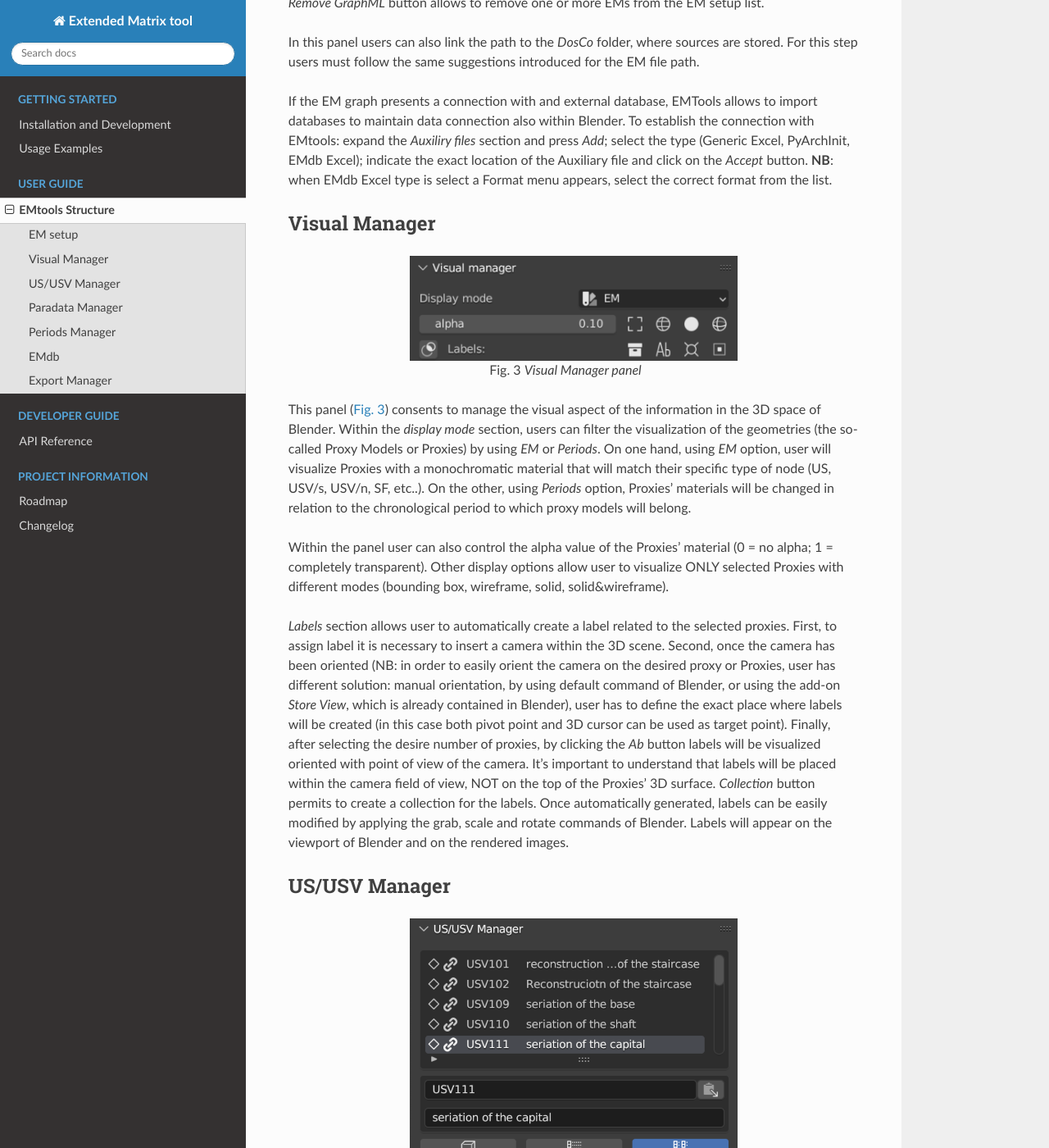
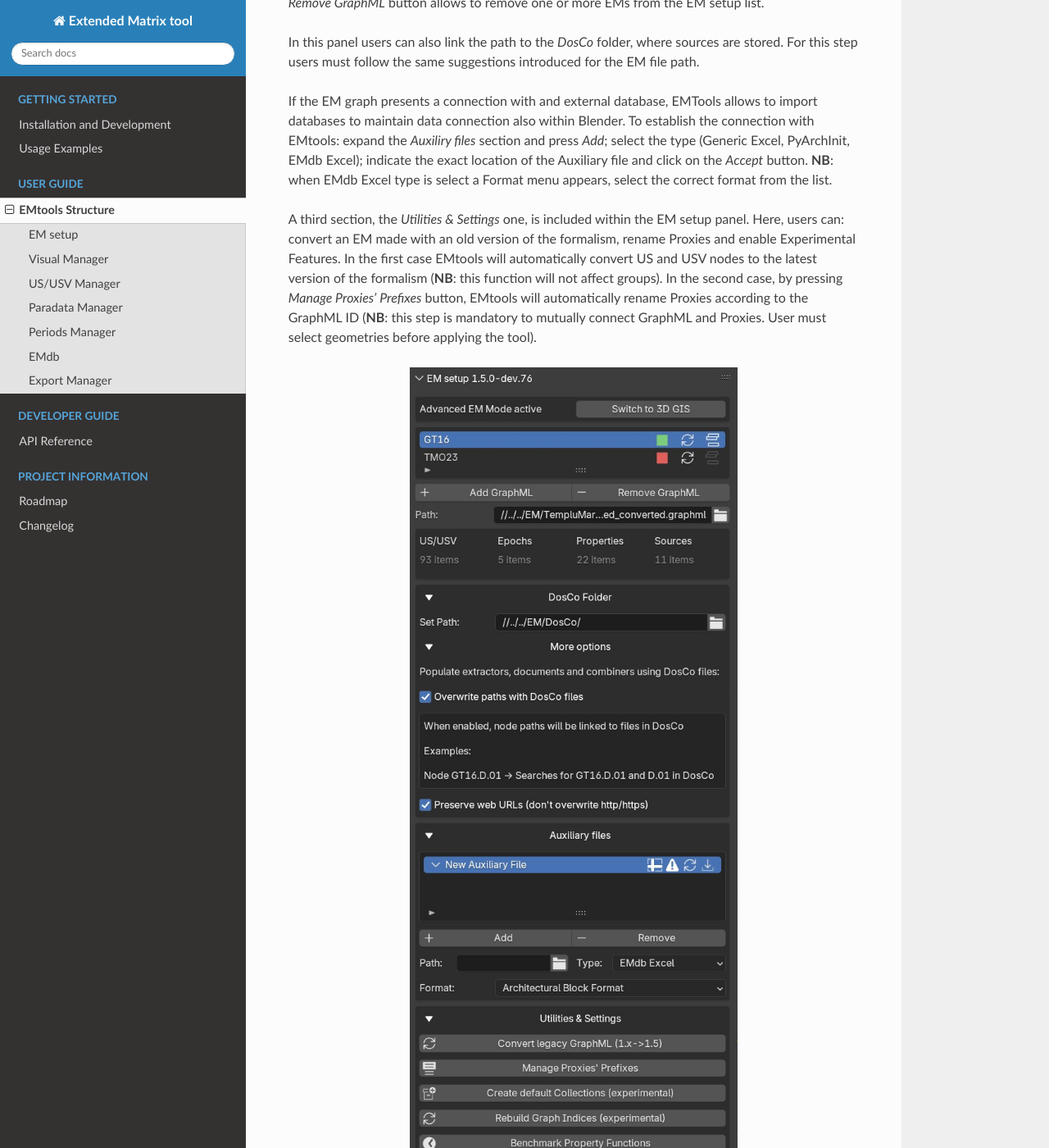
Before and after one commit to zalmoxes-laran/EM-blender-tools-doc, a Sphinx documentation site: the page built from docs/EMstructure.rst, in a window 1280 px wide and 1400 px high, scrolled down 1996 px. Shown: the whole window at 82% size. Built offline with Sphinx 7.4.7 and the Read the Docs theme 3.1.0, drawn with Linux system fonts in a browser that asks for light colours; pages that are not in the unit, such as notebooks, are missing from menus; some of the changed text lies outside the part shown.

Commit message:
Update EMstructure file 3D gis mode

```diff
--- a/docs/EMstructure.rst
+++ b/docs/EMstructure.rst
@@ -67,6 +67,29 @@ If the EM graph presents a connection with and external database, EMTools allows
 To establish the connection with EMtools: expand the *Auxiliry files* section and press *Add*; select the type (Generic Excel, PyArchInit, EMdb Excel); indicate the exact location of the Auxiliary file and click on the *Accept* button.
 **NB**: when EMdb Excel type is select a Format menu appears, select the correct format from the list.
 
+A third section, the *Utilities & Settings* one, is included within the EM setup panel.
+Here, users can: convert an EM made with an old version of the formalism, rename Proxies and enable Experimental Features.
+In the first case EMtools will automatically convert US and USV nodes to the latest version of the formalism (**NB**: this function will not affect groups).
+In the second case, by pressing *Manage Proxies' Prefixes* button, EMtools will automatically rename Proxies according to the GraphML ID (**NB**: this step is mandatory to mutually connect GraphML and Proxies. User must select geometries before applying the tool).
+
+.. _EMsetup_03FIG:
+
+.. figure:: img/EMsetup_03.jpg
+   :width: 400
+   :align: center
+
+   Experimental Features enabled
+
+In the third case, by pressing the *Enable Experimental Features* button, a set of Experimental Features will be activated within the sections of the EM setup panel (:numref:`Fig. %s <EMsetup_03FIG>`).
+On the upper part of the panel the *Switch to 3D GIS* button allows to instantly switch from the *EM mode* to a *3D GIS mode* where users can link an external database to EMtools (:numref:`Fig. %s <EMsetup_04abcFIG>`).
+
+.. _EMsetup_04abcFIG:
+
+.. figure:: img/EMsetup_04abc.jpg
+   :width: 400
+   :align: center
+
+   3D GIS mode
 
 
 .. _Visual_Manager:
```
Also changed, not shown: docs/img/EMsetup_03.jpg (added), docs/img/EMsetup_04abc.jpg (added).
